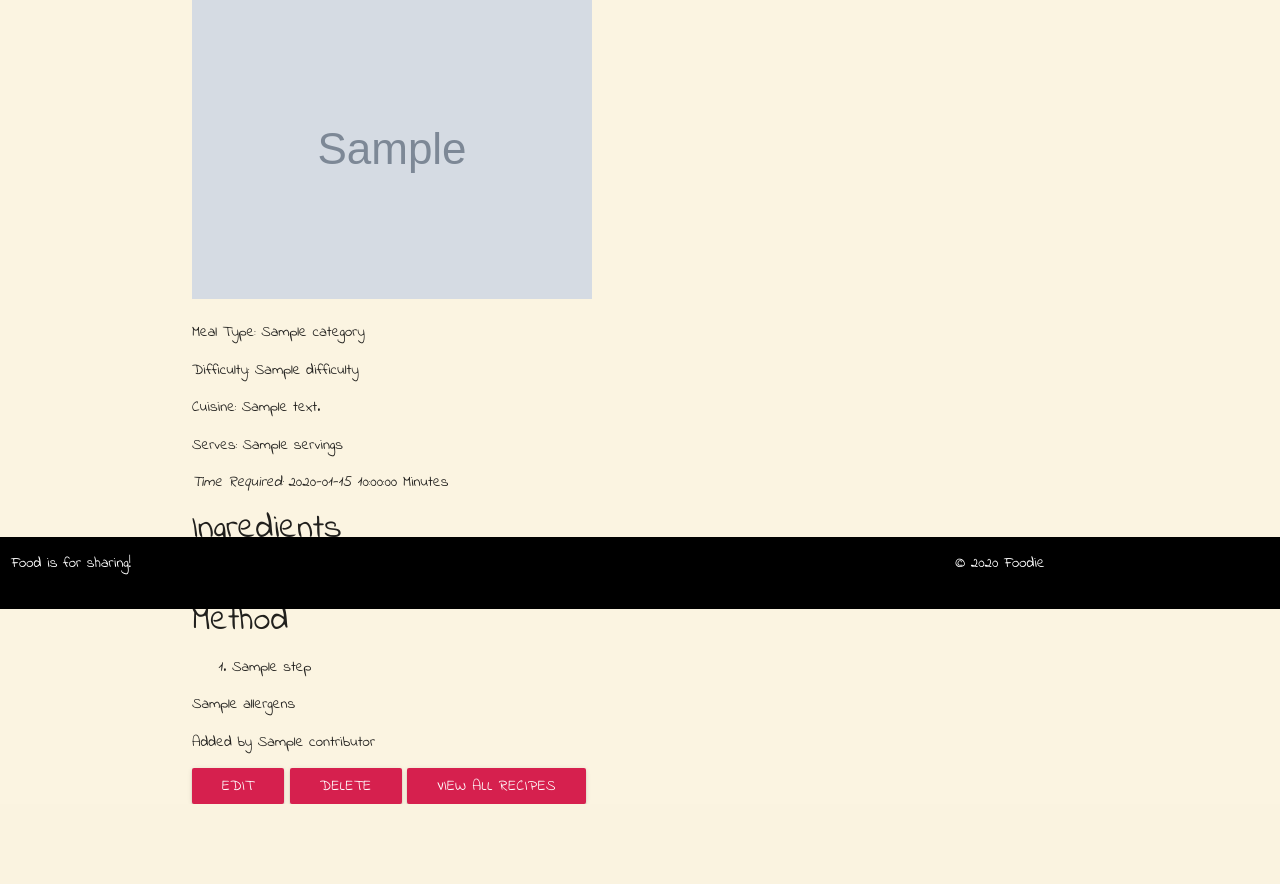
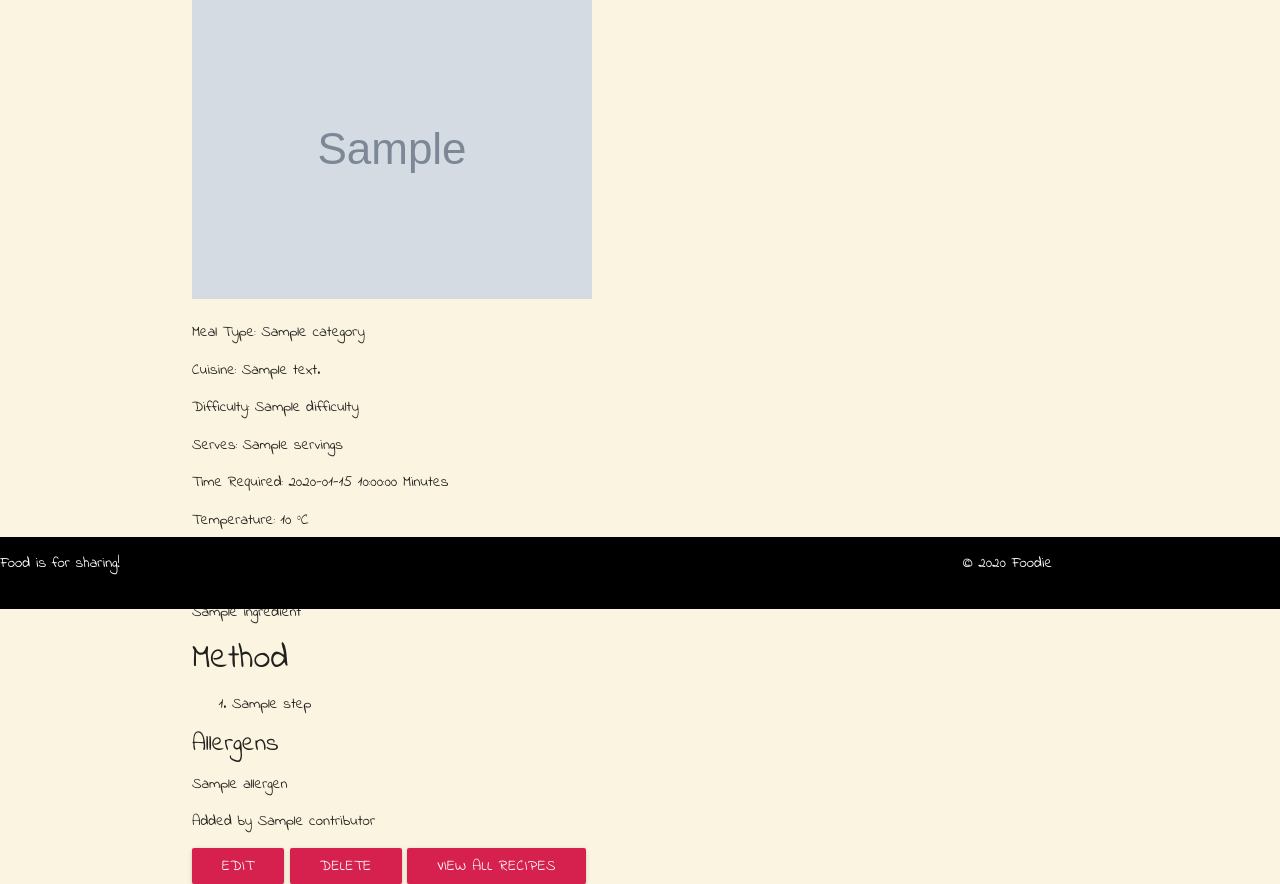
Before and after one commit to coderkatew/foodie, a Flask app: template templates/view_recipe.html in a window 1280 px wide. Shown: the part 191-1075 px from the top of the page. Before the commit the page ends 995 px from the top, so only its background shows below. Run offline with Flask 2, Linux system fonts and the light colour scheme; the template is opened without the code that fills it: most values are stand-ins (such as "Sample title", 1, 10 or a date in 2020); grey boxes marked "Sample" are stand-in pictures; some libraries are stand-ins or nearby versions.

Commit message:
Fix issue preventing selected allergens from displaying on view recipe page

```diff
--- a/templates/view_recipe.html
+++ b/templates/view_recipe.html
@@ -26,13 +26,13 @@
 		<div>
 			<p>Meal Type: {{recipe.category}}</p>
 		</div>
+        <!-- Cuisine -->
+		<div>
+			<p>Cuisine: {{recipe.cuisine}}</p>
+		</div>
 		<!-- Difficulty Level -->
 		<div>
 			<p>Difficulty: {{recipe.difficulty}}</p>
-		</div>
-		<!-- Cuisine -->
-		<div>
-			<p>Cuisine: {{recipe.cuisine}}</p>
 		</div>
 		<!-- Servings -->
 		<div>
@@ -40,7 +40,11 @@
 		</div>
 		<!-- Time -->
 		<div>
-			<p><em>Time Required:</em> {{recipe.time}} Minutes</p>
+			<p>Time Required: {{recipe.time}} Minutes</p>
+		</div>
+        <!-- Temperature -->
+		<div>
+			<p>Temperature: {{recipe.temperature}} &#176;C</p>
 		</div>
 		<!-- Ingredients -->
 		<div>
@@ -65,15 +69,23 @@
 			</ol>
 		</div>
 		<!-- Allergens -->
-		<div>
-			<p>{{recipe.allergens}}</p>
+        <div class="allergens">
+			<h5>Allergens</h5>
+			<ul>
+				{% for allergens in recipe.allergens %}
+				<li>
+					{{allergen}}
+				</li>
+				{% endfor %}
+			</ul>
+		</div>
+        <div>
 			<p class="contributor">Added by {{recipe.contributor}}</p>
 		</div>
+        <div>
 		<a href="{{url_for('edit_recipe', recipe_id=recipe._id)}}" class="waves-effect waves-light btn">Edit</a>
-
  <!-- Materialize Modal Trigger -->
   <a class="waves-effect waves-light btn modal-trigger" href="#delete-modal">Delete</a>
-
   <!-- Materialize Modal Structure -->
   <div id="delete-modal" class="modal">
     <div class="modal-content">
@@ -86,7 +98,6 @@
     </div>
   </div>
 		<a href="{{url_for('all_recipes')}}" class="waves-effect waves-light btn">View All Recipes</a>
-
 	</div>
 
    	{% endblock %}
```
